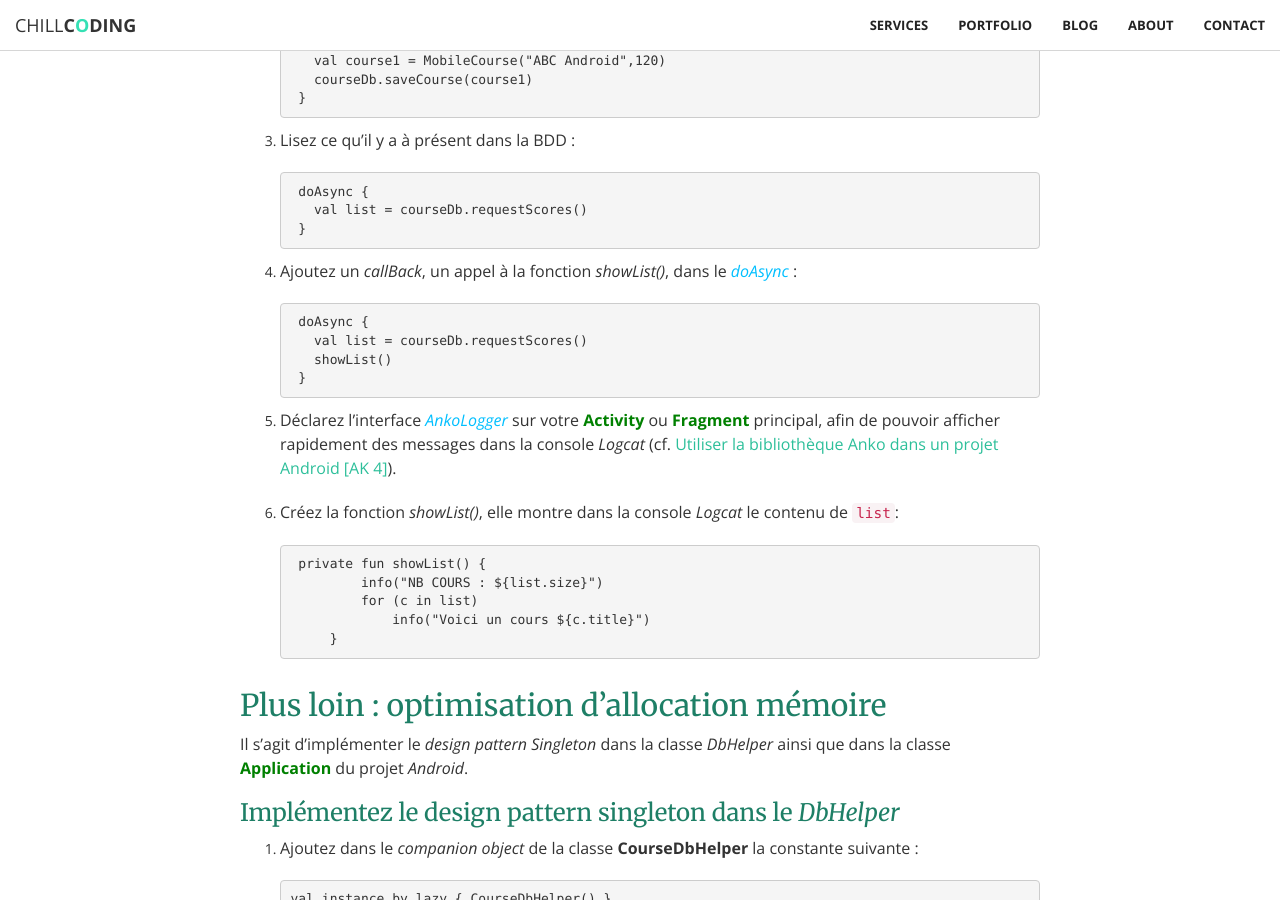
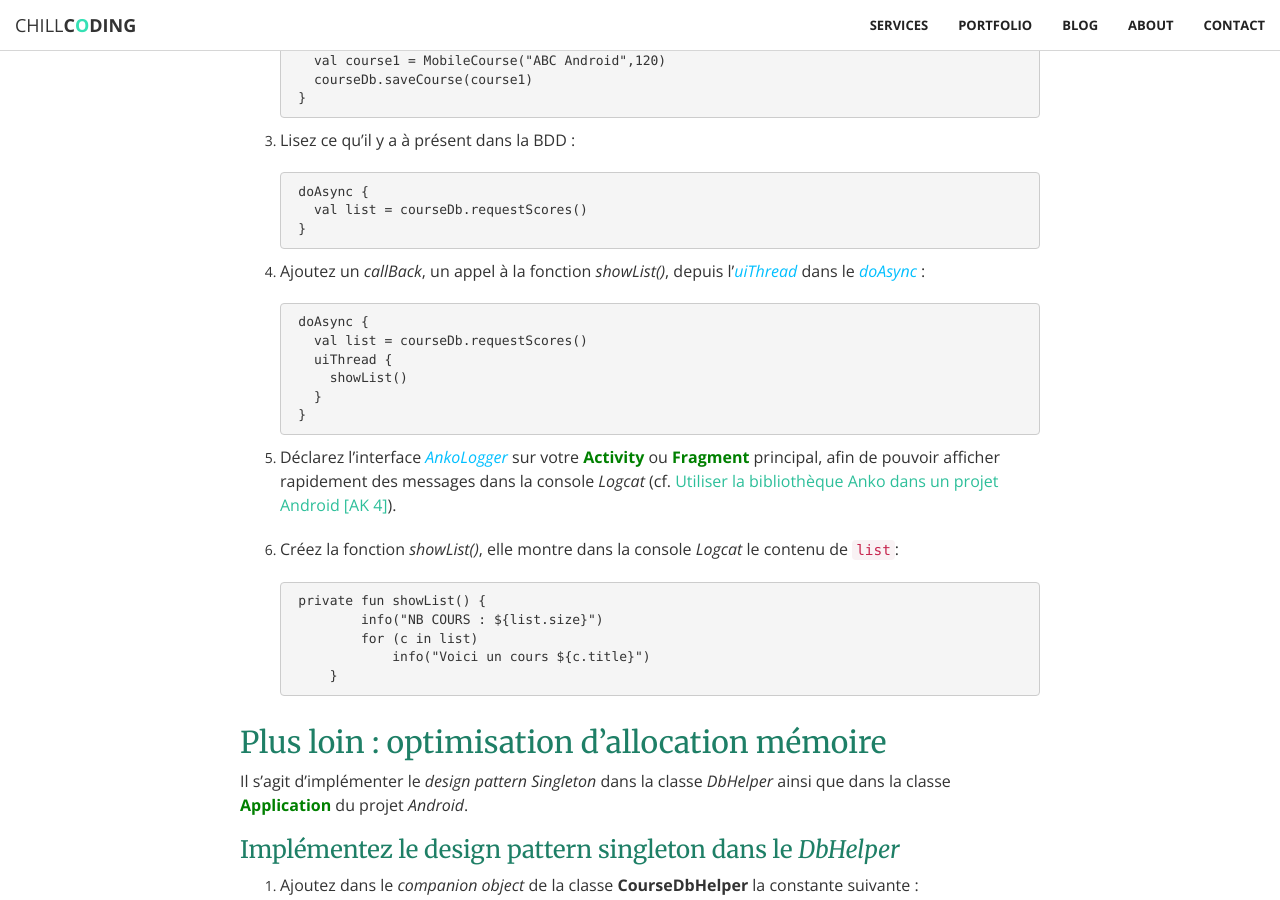
Before and after one commit to chillcoding-at-the-beach/chillcoding-at-the-beach-github.io, a Jekyll site: the page built from _posts/2018-01-17-creer-bdd-sqlite-kotlin-android.md, in a window 1280 px wide and 900 px high, scrolled down 4741 px. Built offline with Jekyll 4.4.1, drawn with Linux system fonts in a browser that asks for light colours; nearby versions of some CDN libraries; comment, search, counter and statistics services are not loaded; some of the changed lines change nothing that is shown; some of the changed text lies outside the part shown.

Commit message:
Add uiThread call

```diff
--- a/_posts/2018-01-17-creer-bdd-sqlite-kotlin-android.md
+++ b/_posts/2018-01-17-creer-bdd-sqlite-kotlin-android.md
@@ -218,11 +218,13 @@ on introduit et lit la BDD dans un _thread_ différent de l'_UIThread_ via  <i s
           val list = courseDb.requestScores()
         }
 
-4. Ajoutez un _callBack_, un appel à la fonction _showList()_, dans le <i style='color:#00bfff'>doAsync</i> :
+4. Ajoutez un _callBack_, un appel à la fonction _showList()_, depuis l'<i style='color:#00bfff'>uiThread</i> dans le <i style='color:#00bfff'>doAsync</i> :
 
         doAsync {
           val list = courseDb.requestScores()
-          showList()
+          uiThread {
+            showList()
+          }
         }
 
 5. Déclarez l'interface <i style='color:#00bfff'>AnkoLogger</i> sur votre
@@ -292,7 +294,7 @@ dans un projet _Android_. Elle permet de manipuler des données structurées e
 persistantes avec SQLite (données structurées : relativement volumineuses ; données
 persistantes : subsistantes après l’exécution d’une application). Cela dit, comme
 dit dans le blog [\[3\]](#ankosqlite), cette bibliothèque n'est pas idéale pour les
-performances. En effet, il vaut mieux utiliser l'_ORM Room_[\[6\]](#room) pour un
+performances. En effet, il vaut mieux utiliser l'_ORM Room_[\[7\]](#room) pour un
 projet de grande envergure.
 
 ### {% icon fa-globe %} Références
@@ -301,8 +303,9 @@ projet de grande envergure.
 2. <a name="ankosqlite"></a>[Documentation Anko SQLite ](https://github.com/Kotlin/anko/wiki/Anko-SQLite#using-anko-sqlite-in-your-project)
 3. <a name="ankosqliteblog"></a>[Blog Anko](https://www.kotlindevelopment.com/anko-sqlite-database/)
 4. [Databases on Android with Anko and Kotlin by Antonio Leiva](https://antonioleiva.com/databases-anko-kotlin/)
-5. [Projet Github d'Antonio](https://github.com/antoniolg/Kotlin-for-Android-Developers)
-6. <a name="room"></a>[Android: Room](https://developer.android.com/topic/libraries/architecture/room.html)
+5. [Using Anko to run background tasks by Antonio Leiva](https://antonioleiva.com/anko-background-kotlin-android/)
+6. [Projet Github d'Antonio](https://github.com/antoniolg/Kotlin-for-Android-Developers)
+7. <a name="room"></a>[Android: Room](https://developer.android.com/topic/libraries/architecture/room.html)
 
 *[AS]: Android Studio
 [AK-4]: https://www.chillcoding.com/blog/2017/10/09/utiliser-anko-kotlin-android/
```
